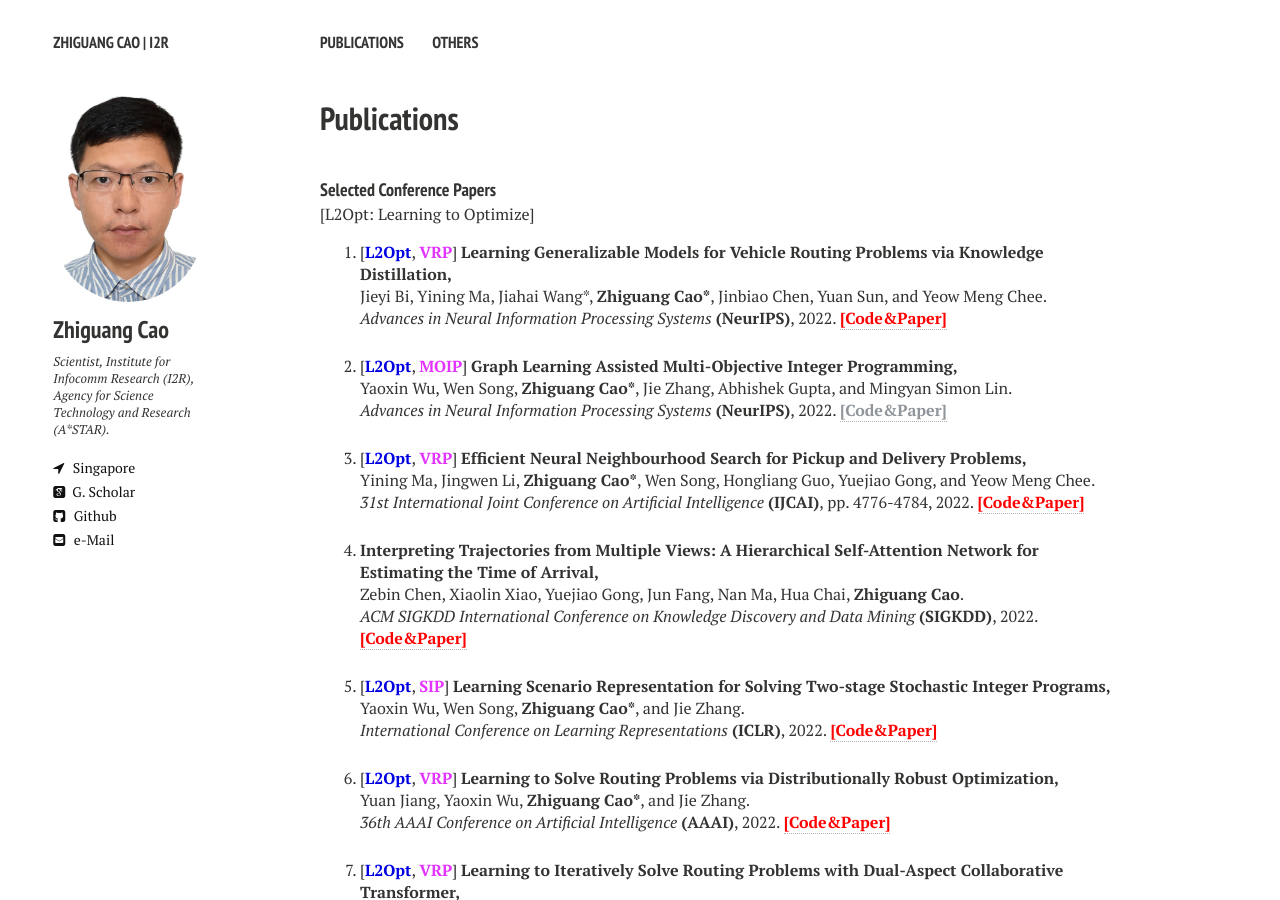
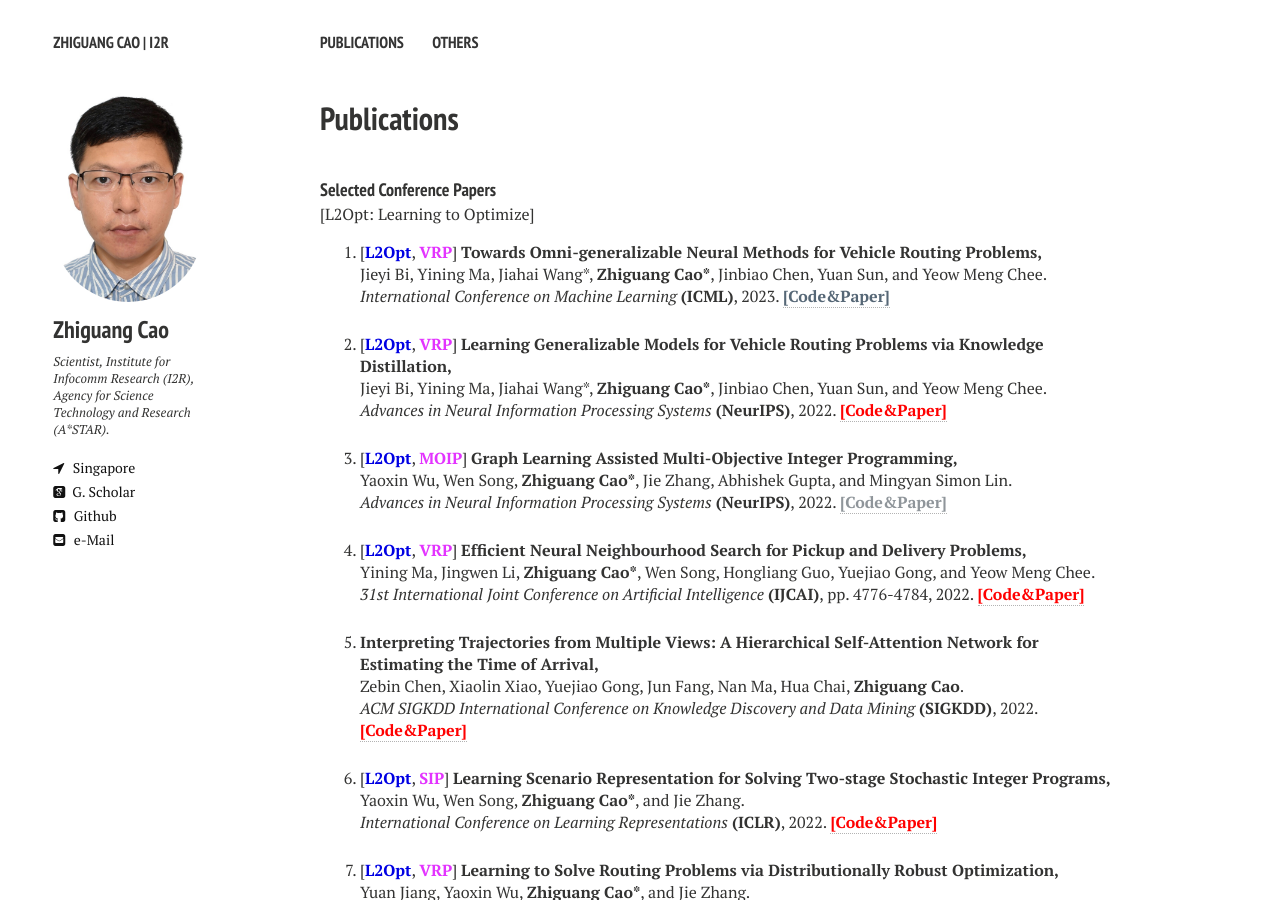
Before and after one commit to zhiguangcaosg/zhiguangcaosg.github.io, a Jekyll site: the page built from publications.md, in a window 1280 px wide and 900 px high. Built offline with Jekyll 4.4.1, drawn with Linux system fonts in a browser that asks for light colours; nearby versions of some CDN libraries.

Commit message:
Update publications.html

```diff
--- a/_layouts/publications.html
+++ b/_layouts/publications.html
@@ -89,6 +89,14 @@ div.bibtex pre { font-size: 75%; overflow: auto;  width: 100%; padding: 0em 0em;
     <!-- Item: Caelles2016 -->
 <ul style="padding-left:0px;">
 <ol >
+
+<li>
+<p>
+[<font color="#0000E3"><b>L2Opt</b></font>, <font color="#E333FF"><b>VRP</b></font>] <b>Towards Omni-generalizable Neural Methods for Vehicle Routing Problems,</b>
+<br> Jieyi Bi, Yining Ma, Jiahai Wang*, <b>Zhiguang Cao*</b>, Jinbiao Chen, Yuan Sun, and Yeow Meng Chee.<br>
+<i>International Conference on Machine Learning</i> <b>(ICML)</b>, 2023. <a href="https://zhiguangcaosg.github.io/publications/"> <font color="#566776"><b>[Code&Paper]</b> </font></a>
+</p>
+</li>
 
 <li>
 <p>
```
